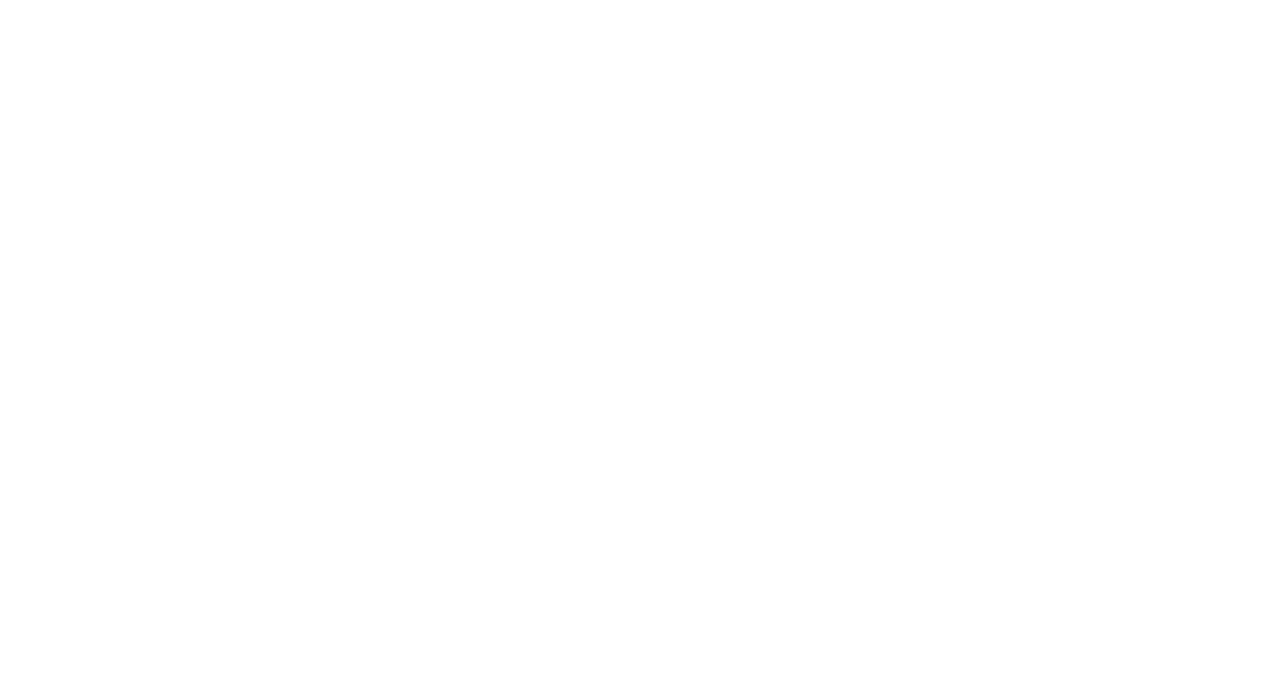
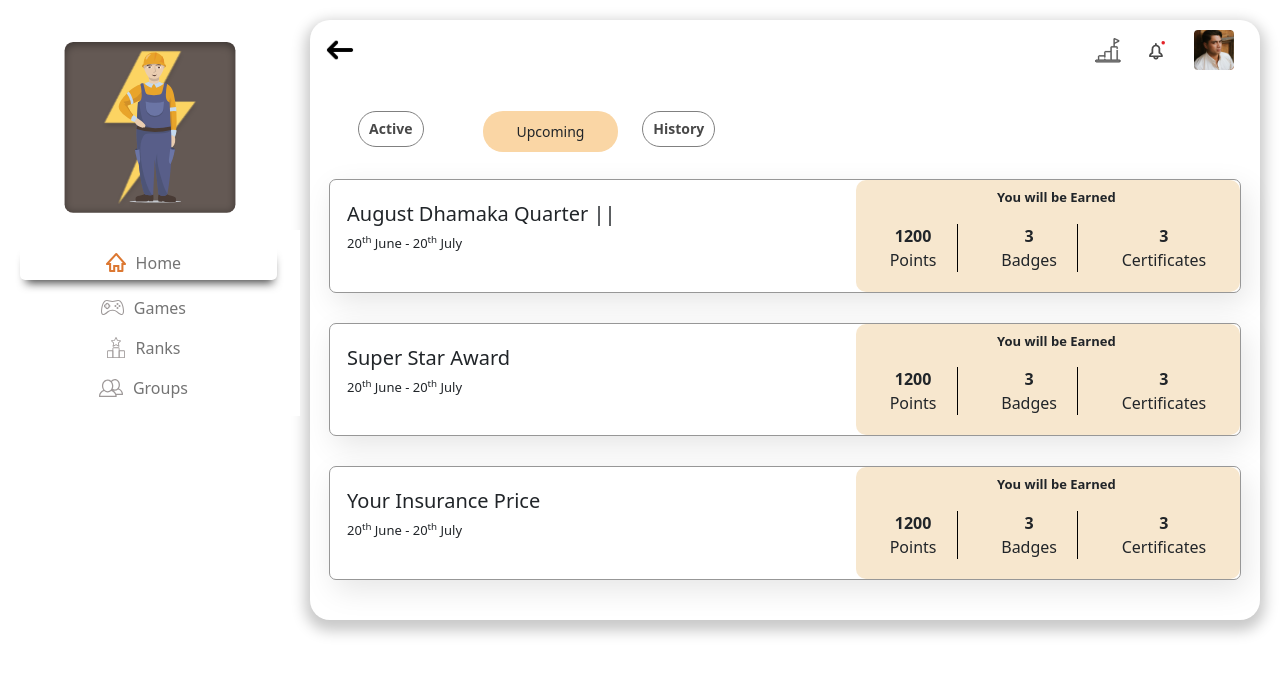
Before and after one commit to dvjadeja/NEW_UI, a React (Create React App) app: page /home-7 in a window 1280 px wide. Shown: the top 674 px of the page. Built offline with nearby package versions, Linux system fonts and the light colour scheme.

Commit message:
home-7 complete

```diff
--- a/src/App.js
+++ b/src/App.js
@@ -4,6 +4,7 @@
 import Home from "./pages/Home";
 import Home5 from "./pages/Home5";
 import Home6 from "./pages/Home6";
+import Home7 from "./pages/Home7";
 
 function App() {
   return (
@@ -17,6 +18,7 @@
           />
           <Route path="/home-5" component={Home5} />
           <Route path="/home-6" component={Home6} />
+          <Route path="/home-7" component={Home7} />
         </Switch>
       </BrowserRouter>
     </div>
--- /dev/null
+++ b/src/components/UpcomingCard.jsx
@@ -0,0 +1,110 @@
+import React from "react";
+import { Card, Col, Row } from "react-bootstrap";
+
+const UpcomingCard = ({
+  title,
+  startDate,
+  sup,
+  startMonth,
+  endDate,
+  endMonth,
+  points,
+  badges,
+  certificates,
+}) => {
+  return (
+    <>
+      <Card
+        style={{
+          marginBottom: 20,
+          boxShadow: "5px 10px 30px #0000001A",
+          border: "1px solid #979797",
+          borderRadius: 7,
+          backgroundColor: "white",
+          width: "96%",
+          paddingRight: 12,
+        }}
+      >
+        <Row>
+          <Col xs={7} md={7}>
+            <h5
+              style={{
+                textAlign: "left",
+                marginTop: 22,
+                marginLeft: 17,
+              }}
+            >
+              {title}
+            </h5>
+            <p
+              style={{
+                fontSize: 13,
+                textAlign: "left",
+                marginTop: 0,
+                marginLeft: 17,
+              }}
+            >
+              {startDate}
+              <sup>{sup}</sup> {startMonth} - {endDate}
+              <sup>{sup}</sup> {endMonth}
+            </p>
+          </Col>
+          <Col
+            xs={5}
+            md={5}
+            style={{
+              background: "#F7E7CE",
+              borderRadius: 10,
+              paddingBottom: 20,
+            }}
+          >
+            <p
+              style={{
+                fontSize: 13,
+                textAlign: "center",
+                marginLeft: 17,
+                marginTop: 8,
+                fontWeight: 600,
+              }}
+            >
+              You will be Earned
+            </p>
+            <div
+              style={{
+                display: "flex",
+                flexDirection: "row",
+                justifyContent: "space-around",
+                alignItems: "center",
+              }}
+            >
+              <div
+                style={{
+                  borderRight: "1px solid black",
+                  paddingRight: 20,
+                }}
+              >
+                <div style={{ fontWeight: 600 }}>{points}</div>
+                <div>Points</div>
+              </div>
+              <div
+                style={{
+                  borderRight: "1px solid black",
+                  paddingRight: 20,
+                }}
+              >
+                <div style={{ fontWeight: 600 }}>{badges}</div>
+                <div>Badges</div>
+              </div>
+              <div>
+                <div style={{ fontWeight: 600 }}>{certificates}</div>
+                <div>Certificates</div>
+              </div>
+            </div>
+          </Col>
+        </Row>
+      </Card>
+    </>
+  );
+};
+
+export default UpcomingCard;
--- /dev/null
+++ b/src/pages/Home7.jsx
@@ -0,0 +1,126 @@
+import React from "react";
+import Sidebar from "../components/Sidebar";
+import Topbar from "../components/Topbar";
+import back from "../assests/images/back.svg";
+import { Col, Row } from "react-bootstrap";
+import UpcomingCard from "../components/UpcomingCard";
+
+const upcomingCard = [
+  {
+    title: "August Dhamaka Quarter ||",
+    startDate: 20,
+    sup: "th",
+    startMonth: "June",
+    endDate: 20,
+    endMonth: "July",
+    points: 1200,
+    badges: 3,
+    certificates: 3,
+  },
+  {
+    title: "Super Star Award",
+    startDate: 20,
+    sup: "th",
+    startMonth: "June",
+    endDate: 20,
+    endMonth: "July",
+    points: 1200,
+    badges: 3,
+    certificates: 3,
+  },
+  {
+    title: "Your Insurance Price",
+    startDate: 20,
+    sup: "th",
+    startMonth: "June",
+    endDate: 20,
+    endMonth: "July",
+    points: 1200,
+    badges: 3,
+    certificates: 3,
+  },
+];
+const Home7 = () => {
+  return (
+    <>
+      <div>
+        <Sidebar />
+        <div
+          className="main-container"
+          style={{
+            marginTop: 20,
+            marginRight: 20,
+            borderRadius: 20,
+            paddingBottom: 10,
+            boxShadow: "0px 6px 14px 5px rgba(201,201,201,1)",
+          }}
+        >
+          <Topbar back={back} title="" />
+          <Row className="mt-3 mb-3">
+            <Col style={{ padding: 15, paddingBottom: 0 }}>
+              <Row style={{ paddingLeft: 10 }}>
+                <Col className="mb-3" md={2}>
+                  <div
+                    className="badge"
+                    style={{
+                      background: "white !important",
+                      borderRadius: 20,
+                      padding: 10,
+                      fontSize: 14,
+                    }}
+                  >
+                    <span>Active</span>
+                  </div>
+                </Col>
+                <Col md={2}>
+                  <div
+                    className="badgeActive"
+                    style={{
+                      background: "#fad6a5 !important",
+                      borderRadius: 20,
+                      padding: 10,
+                      fontSize: 14,
+                    }}
+                  >
+                    <span>Upcoming</span>
+                  </div>
+                </Col>
+                <Col md={1} style={{ textAlign: "left" }}>
+                  <div
+                    className="badge"
+                    style={{
+                      background: "white !important",
+                      borderRadius: 20,
+                      padding: 10,
+                      fontSize: 14,
+                    }}
+                  >
+                    <span>History</span>
+                  </div>
+                </Col>
+              </Row>
+            </Col>
+          </Row>
+
+          <Row className="mt-3">
+            {upcomingCard.map((item, index) => (
+              <Col
+                lg={12}
+                style={{
+                  display: "flex",
+                  justifyContent: "center",
+                  alignItems: "center",
+                  marginBottom: "10px",
+                }}
+              >
+                <UpcomingCard {...item} />
+              </Col>
+            ))}
+          </Row>
+        </div>
+      </div>
+    </>
+  );
+};
+
+export default Home7;
```
